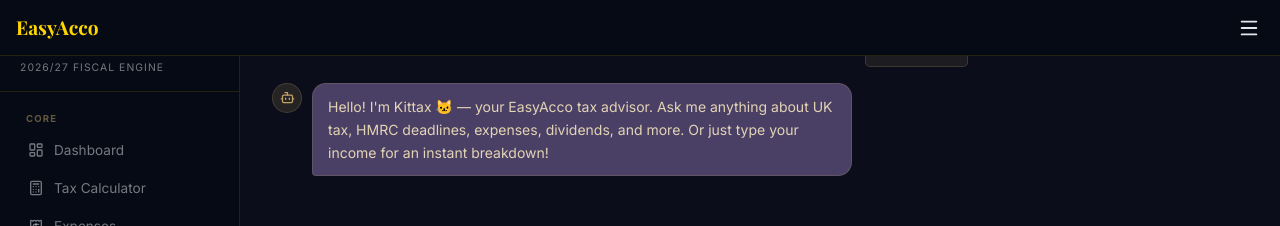
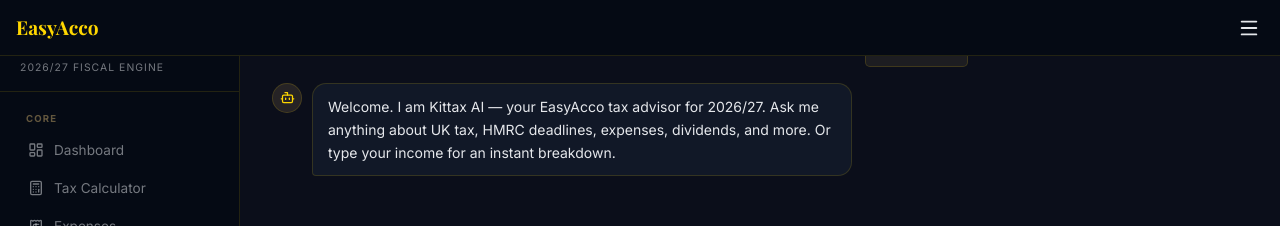
Before and after one commit to fionadbarad/easyaccos, a Next.js app: page /dashboard/ai in a window 1280 px wide. Shown: the top 226 px of the page. Built offline with nearby package versions, Linux system fonts and the light colour scheme; no server answers; a web font is replaced by a local one.

Commit message:
fix: move Acco mascot from global layout to AI page only
The black cat mascot now appears exclusively on the Acco AI page,
not floating on every dashboard page. Per spec: cat exists ONLY in
the Nav icon and AI Assistant page header.

```diff
--- a/src/app/dashboard/ai/page.tsx
+++ b/src/app/dashboard/ai/page.tsx
@@ -2,8 +2,9 @@
 
 import { useState, useRef, useEffect } from 'react'
 import { Send, Bot, User, Loader2, RefreshCw } from 'lucide-react'
+import Kittax from '@/components/Kittax'
 
-const C = { bg: '#1A2342', deep: '#0F1628', card: '#4A4066', gold: '#C2A368', text: '#E4D3B4', muted: 'rgba(228,211,180,0.55)', border: 'rgba(194,163,104,0.2)' }
+const C = { bg: '#0B0E1A', deep: '#050A14', card: '#111827', gold: '#FFD700', soft: '#C2A368', text: '#E5E7EB', muted: 'rgba(229,231,235,0.55)', border: 'rgba(255,215,0,0.15)' }
 
 type Role = 'user' | 'assistant'
 interface Message { role: Role; content: string }
@@ -45,7 +46,7 @@ function ChatBubble({ msg }: { msg: Message }) {
 
 export default function AIPage() {
   const [messages, setMessages] = useState<Message[]>([
-    { role: 'assistant', content: 'Hello! I\'m Kittax 🐱 — your EasyAcco tax advisor. Ask me anything about UK tax, HMRC deadlines, expenses, dividends, and more. Or just type your income for an instant breakdown!' },
+    { role: 'assistant', content: 'Welcome. I am Kittax AI — your EasyAcco tax advisor for 2026/27. Ask me anything about UK tax, HMRC deadlines, expenses, dividends, and more. Or type your income for an instant breakdown.' },
   ])
   const [input, setInput] = useState('')
   const [loading, setLoading] = useState(false)
@@ -86,7 +87,7 @@ export default function AIPage() {
     if (e.key === 'Enter' && !e.shiftKey) { e.preventDefault(); send() }
   }
 
-  function reset() { setMessages([{ role: 'assistant', content: 'Hello! I\'m Kittax 🐱 — ask me anything about UK tax!' }]); setError('') }
+  function reset() { setMessages([{ role: 'assistant', content: 'Welcome. I am Kittax AI — ask me anything about UK tax for 2026/27.' }]); setError('') }
 
   return (
     <div style={{ padding: 'clamp(1rem,3vw,2rem)', maxWidth: '760px', display: 'flex', flexDirection: 'column', height: 'calc(100vh - 56px)' }}
@@ -154,6 +155,9 @@ export default function AIPage() {
           <Send size={18} style={{ color: loading || !input.trim() ? C.muted : '#0F1628' }} />
         </button>
       </div>
+
+      {/* Kittax floating mascot — lives only on this page */}
+      <Kittax />
     </div>
   )
 }
--- a/src/app/dashboard/layout.tsx
+++ b/src/app/dashboard/layout.tsx
@@ -11,7 +11,7 @@ import {
   GraduationCap, Bot, BarChart2, Settings, TrendingUp,
   LogOut, LogIn, Menu, X, Shield, BookOpen, FileText,
 } from 'lucide-react'
-import Kittax from '@/components/Kittax'
+// Kittax mascot is rendered only on the AI page
 
 // ─── Palette ─────────────────────────────────────────────────────────────────
 const C = {
@@ -235,8 +235,7 @@ export default function DashboardLayout({ children }: { children: React.ReactNod
         {children}
       </main>
 
-      {/* ── KITTAX FLOATING MASCOT ── */}
-      <Kittax />
+      {/* Kittax cat lives only on the AI page — see /dashboard/ai/page.tsx */}
     </div>
   )
 }
```
